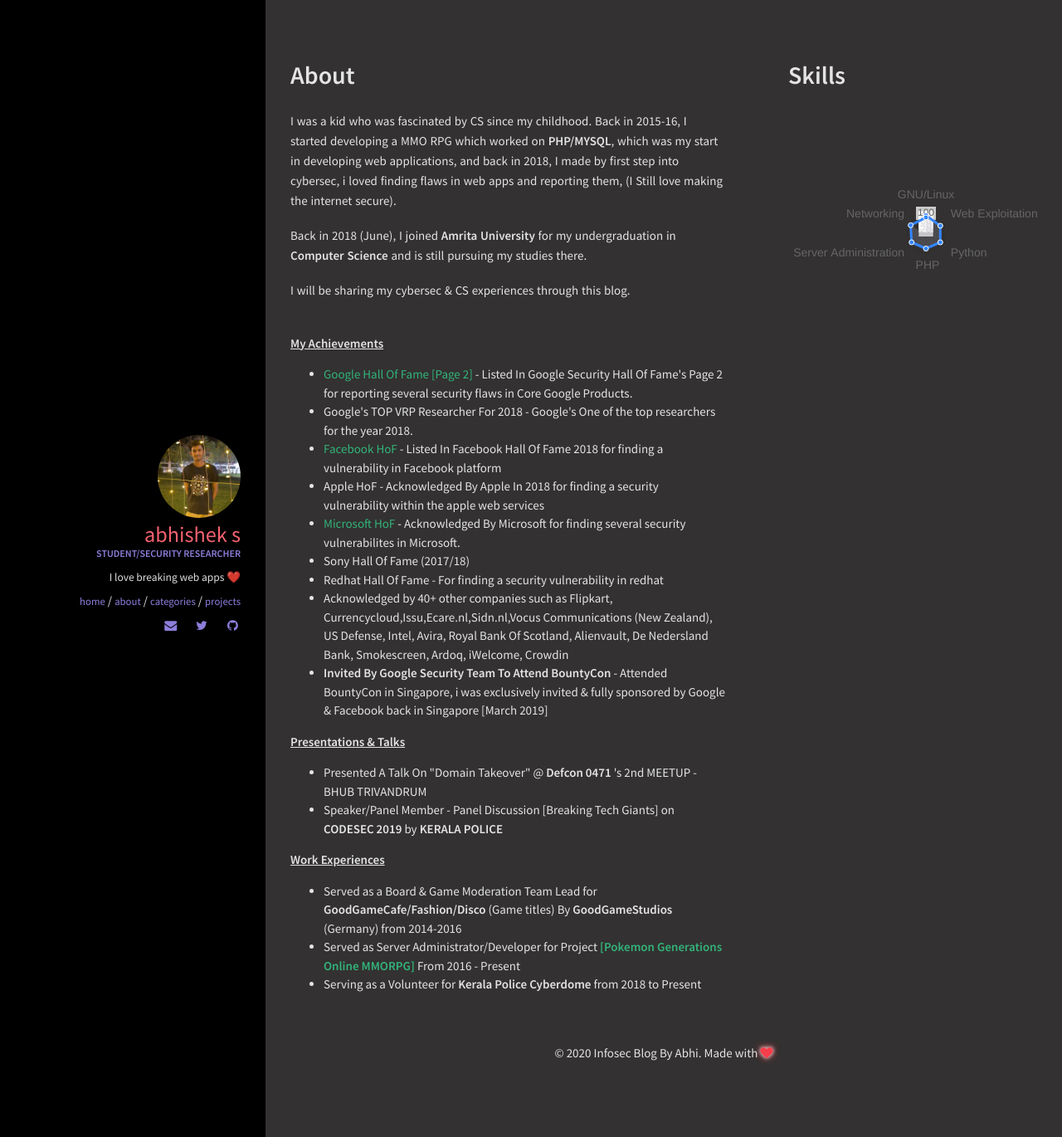
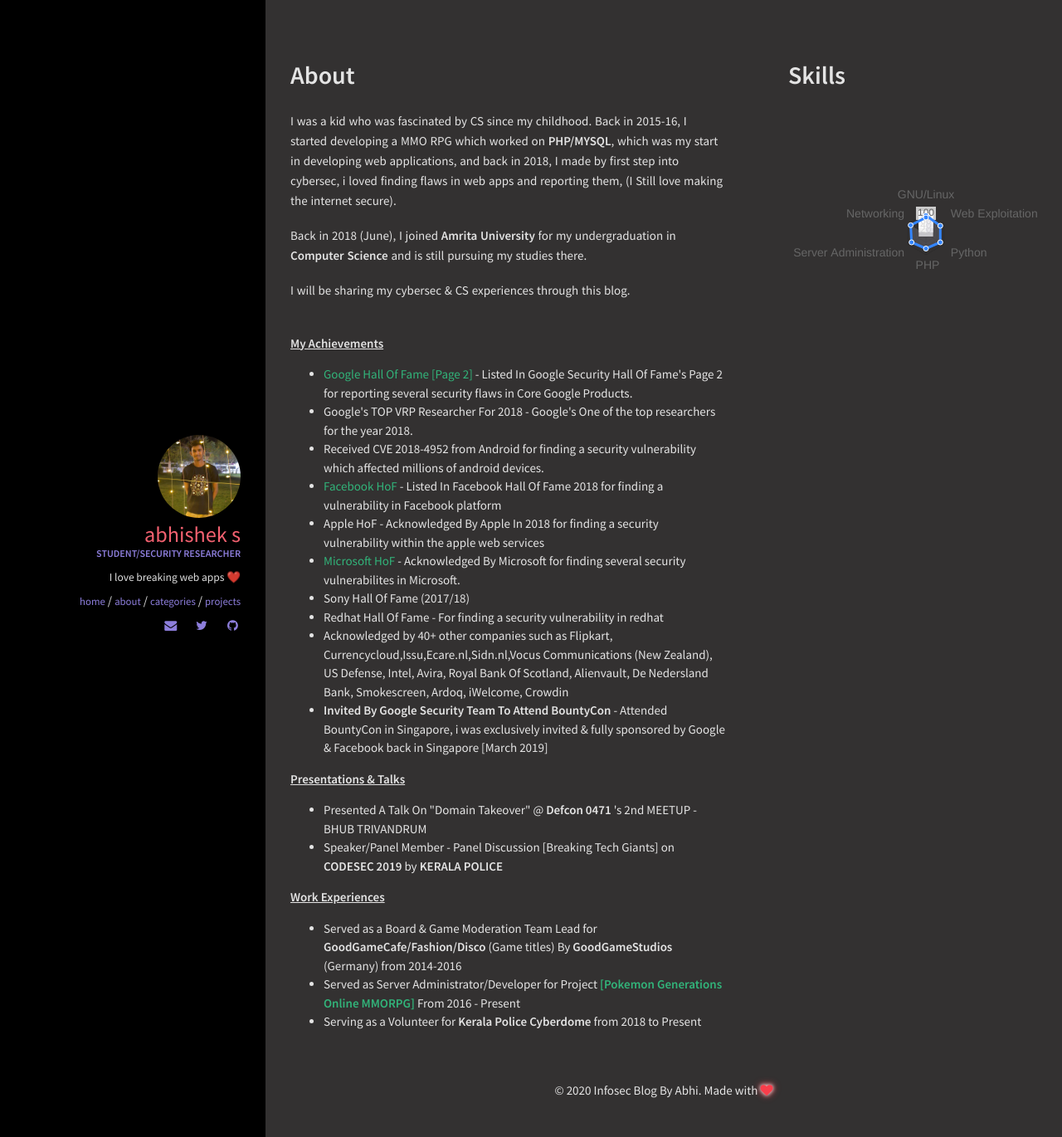
Before and after one commit to abhiabhi2306/abhiabhi2306.github.io, a Jekyll site: the page built from about.html, in a window 1280 px wide. Shown: the whole page at 83% size. Built offline with Jekyll 4.4.1, drawn with Linux system fonts in a browser that asks for light colours; nearby versions of some CDN libraries.

Commit message:
Update about.html

```diff
--- a/_includes/sections/about.html
+++ b/_includes/sections/about.html
@@ -12,6 +12,7 @@
 <ul>
    <li> <a href="https://bughunter.withgoogle.com/profile/31d46ee5-3115-4eea-a8d9-4aee40411e21">Google Hall Of Fame [Page 2] </a> - Listed In Google Security Hall Of Fame's Page 2 for reporting several security flaws in Core Google Products. </li>
    <li> Google's TOP VRP Researcher For 2018 - Google's One of the top researchers for the year 2018. </li>
+   <li> Received CVE 2018-4952 from Android for finding a security vulnerability which affected millions of android devices. </li>
    <li> <a href="https://facebook.com/whitehat">Facebook HoF </a> -  Listed In Facebook Hall Of Fame 2018 for finding a vulnerability in Facebook platform </li>
    <li> Apple HoF - Acknowledged By Apple In 2018 for finding a security vulnerability within the apple web services </li>
    <li> <a href="https://www.microsoft.com/en-us/msrc/researcher-acknowledgments-online-services-archive"> Microsoft HoF </a> - Acknowledged By Microsoft for finding several security vulnerabilites in Microsoft.</a></li>
```
